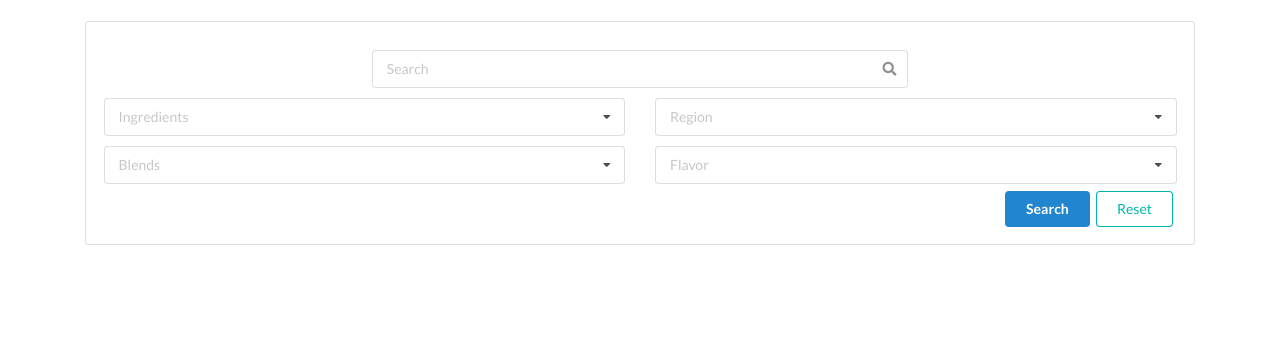
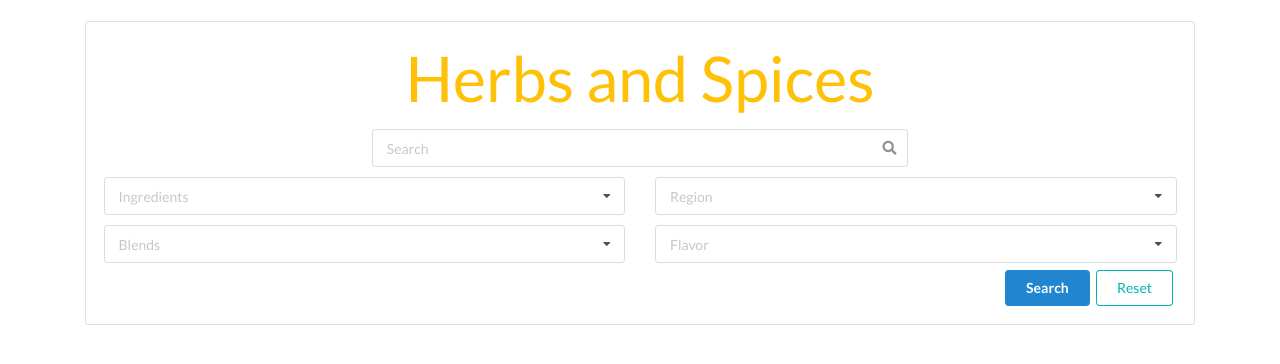
Before and after one commit to KamranKhan75/Herbs-and-Spice, a plain HTML site: page index.html in a window 1280 px wide. Drawn offline with Linux system fonts and the light colour scheme.

Commit message:
Update index.html

```diff
--- a/index.html
+++ b/index.html
@@ -16,6 +16,7 @@
     <div class="container">
         <div class="card mt-4">
             <div class="card-body">
+                <h1 class="display-3 text-warning text-center">Herbs and Spices</h1>
                 <div class="row back-pack text-center">
                     <div class="col">
                         <div class="ui icon input search-bar">
```
